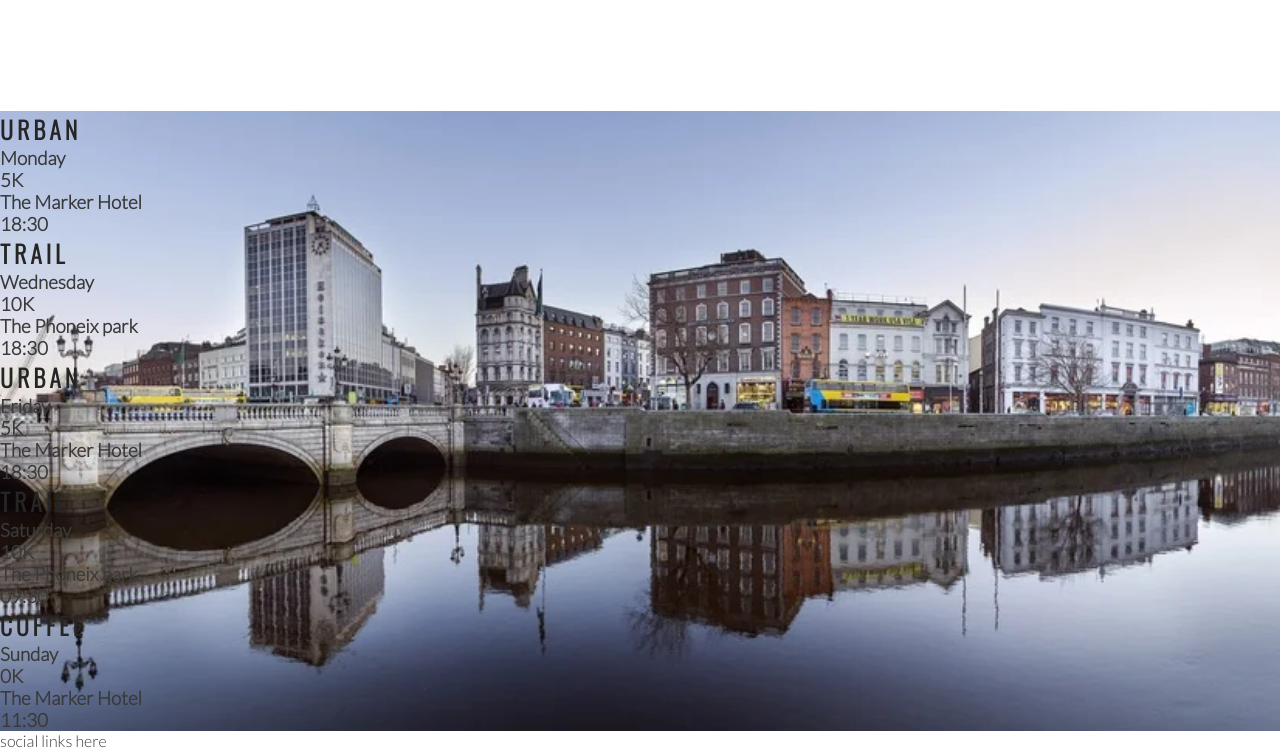
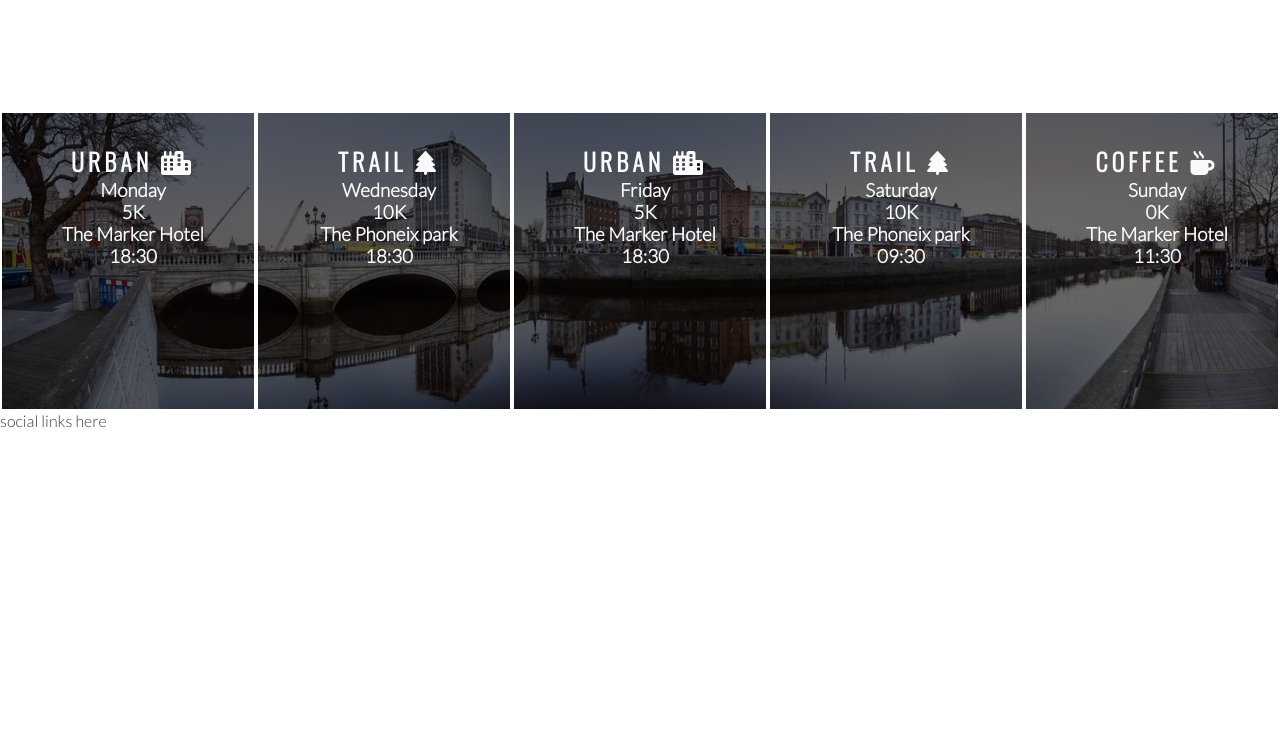
Before and after one commit to Archie9010/love-running, a plain HTML site: page index.html in a window 1280 px wide. Shown: the part 1184-1934 px from the top of the page. After the commit the page ends 1614 px from the top, so only its background shows below. Drawn offline with nearby package versions, Linux system fonts and the light colour scheme.

Commit message:
style times panels and add icons

```diff
--- a/assets/css/style.css
+++ b/assets/css/style.css
@@ -198,3 +198,19 @@ hr {
     width: 100%;
     overflow: hidden;
 }
+
+#times div {
+    color: #fafafa;
+    background-color: rgba(0, 0, 0, .6);
+    width: 20%;
+    height: 300px;
+    float: left;
+    padding: 30px 0 0 10px;
+    text-align: center;
+    border: 2px solid white;
+    box-sizing: border-box;
+}
+
+#times h2 {
+    color: #fafafa;
+}
--- a/index.html
+++ b/index.html
@@ -78,35 +78,35 @@
    </section>
    <section id="times">
       <div>
-          <h2>Urban</h2>
+          <h2>Urban <i class="fas fa-city"></i></h2>
           <h3>Monday</h3>
           <h3>5K</h3>
           <h3>The Marker Hotel</h3>
           <h3>18:30</h3>
       </div>
       <div>
-        <h2>Trail</h2>
+        <h2>Trail <i class="fas fa-tree"></i></h2>
         <h3>Wednesday</h3>
         <h3>10K</h3>
         <h3>The Phoneix park</h3>
         <h3>18:30</h3>
     </div>
     <div>
-        <h2>Urban</h2>
+        <h2>Urban <i class="fas fa-city"></i></h2>
         <h3>Friday</h3>
         <h3>5K</h3>
         <h3>The Marker Hotel</h3>
         <h3>18:30</h3>
     </div>
     <div>
-        <h2>Trail</h2>
+        <h2>Trail <i class="fas fa-tree"></i></h2>
         <h3>Saturday</h3>
         <h3>10K</h3>
         <h3>The Phoneix park</h3>
         <h3>09:30</h3>
     </div>
     <div>
-        <h2>Coffee</h2>
+        <h2>Coffee <i class="fas fa-mug-hot"></i></h2>
         <h3>Sunday</h3>
         <h3>0K</h3>
         <h3>The  Marker Hotel</h3>
```
